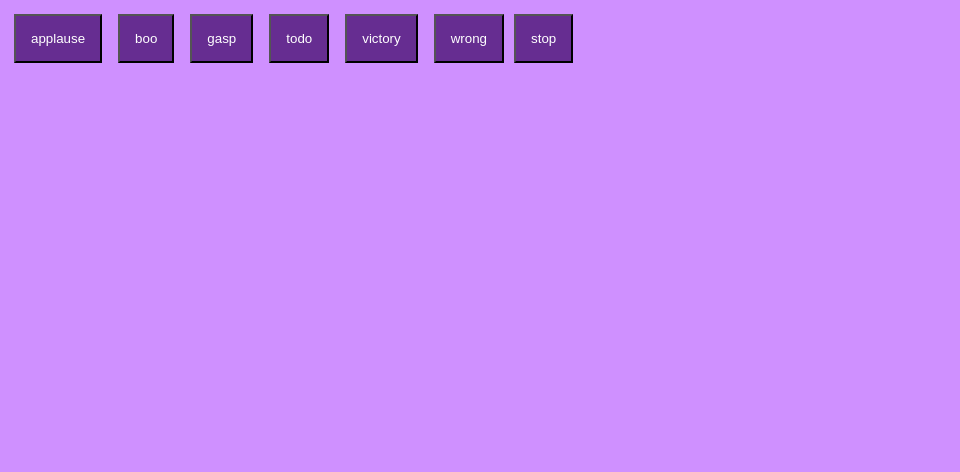
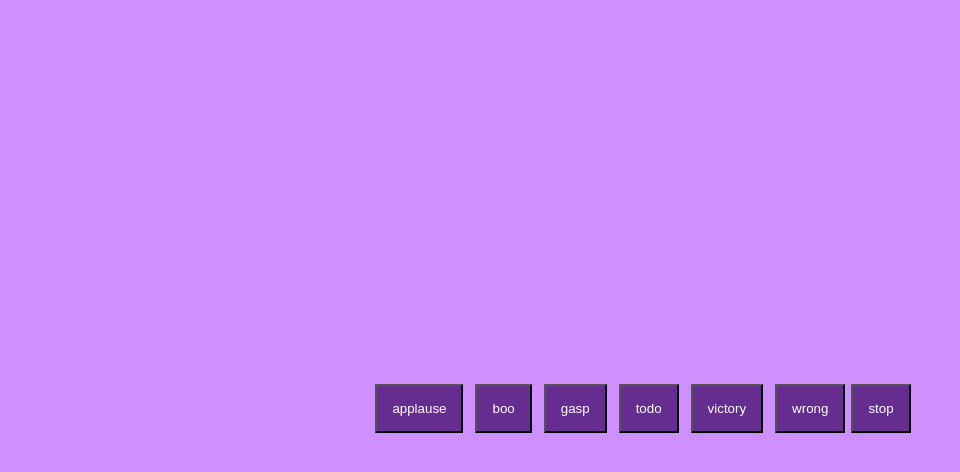
Before and after one commit to acciojob/Soundbar-kajal-1999-cloud, a website: page main.html in a window 1280 px wide. Shown: the whole page, without its empty margins (0-960 px from the left). Drawn offline with Linux system fonts and the light colour scheme.

Commit message:
created a submission

```diff
--- a/main.html
+++ b/main.html
@@ -9,13 +9,13 @@
 <body>
 	<!-- the entire body must be written by student -->
 	<section id="buttons">
-		<button class="btn">applause</button>
-		<button class="btn">boo</button>
-		<button class="btn">gasp</button>
-		<button class="btn">todo</button>
-		<button class="btn">victory</button>
-		<button class="btn">wrong</button>
-		<button class="stop">stop</button>
+		<button class="btn" onClick="playSound('applause.mp3')">applause</button>
+		<button class="btn" onClick="playSound('boo.mp3')">boo</button>
+		<button class="btn" onClick="playSound('gasp.mp3')">gasp</button>
+		<button class="btn" onClick="playSound('todo.mp3')">todo</button>
+		<button class="btn" onClick="playSound('victory.mp3')">victory</button>
+		<button class="btn" onClick="playSound('wrong.mp3')">wrong</button>
+		<button class="stop" onClick="playSound('stop.mp3')">stop</button>
 	</section>
     <script type="text/javascript" src="./script.js">
 </script>
--- a/script.js
+++ b/script.js
@@ -1 +1,14 @@
 //your JS code here. If required.
+// taking an empty variable to attach play/stop/pause in the global
+
+var sound = new Sound();
+  //  <audio src="./test.mp3" controls></audio>
+function playSound(fileName){
+	// stopSound();
+	sound.src = 'sounds/' + fileName ;
+	sound.play();
+}
+
+function stopSound(fileName){
+	sound.pause()
+}
--- a/styles.css
+++ b/styles.css
@@ -2,18 +2,24 @@
 body{
 	background-color:#CF90FF;
 }
-.buttons{
+#buttons{
 	display:flex;
 	justify-content: center;
-/* 	align-items: center; */
+	align-items: center;
 /* 	justify-items:center; */
-	align-content:enter;
+/* 	align-content:enter; */
+	height:100vh;
 }
 .btn{
 	background-color:#662d91;
 	color:white;
 	padding:15px;
 	margin:6px;
+	mouse:pointer;
+
+}
+.btn:hover{
+	cursor:pointer;
 }
 .stop{
 	background-color:#662d91;
```
